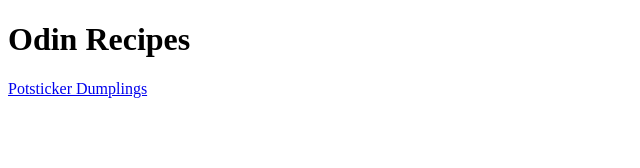
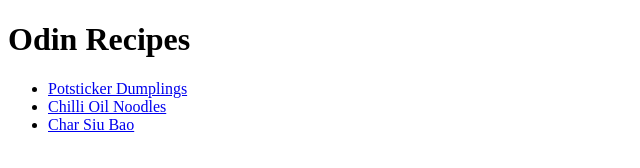
Before and after one commit to casey-shea05/odin-recipes, a plain HTML site: page index.html in a window 1280 px wide. Shown: the whole page, without its empty margins (0-640 px from the left). Drawn offline with Linux system fonts and the light colour scheme.

Commit message:
Add chilli oil noodles and bao bun recipe to index.html

```diff
--- a/index.html
+++ b/index.html
@@ -7,6 +7,10 @@
 </head>
 <body>
     <h1>Odin Recipes</h1>
-    <a href="./recipes/potsticker-dumplings.html">Potsticker Dumplings</a>
+    <ul>
+        <li><a href="./recipes/potsticker-dumplings.html">Potsticker Dumplings</a></li>
+        <li><a href="./recipes/chilli-oil-noodles.html">Chilli Oil Noodles</a></li>
+        <li><a href="./recipes/bao-buns.html">Char Siu Bao</a></li>
+    </ul>
 </body>
 </html>
```
